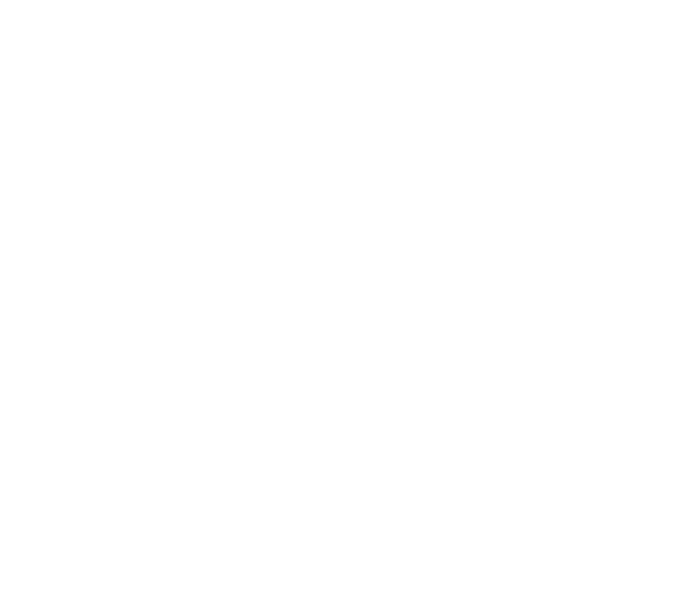
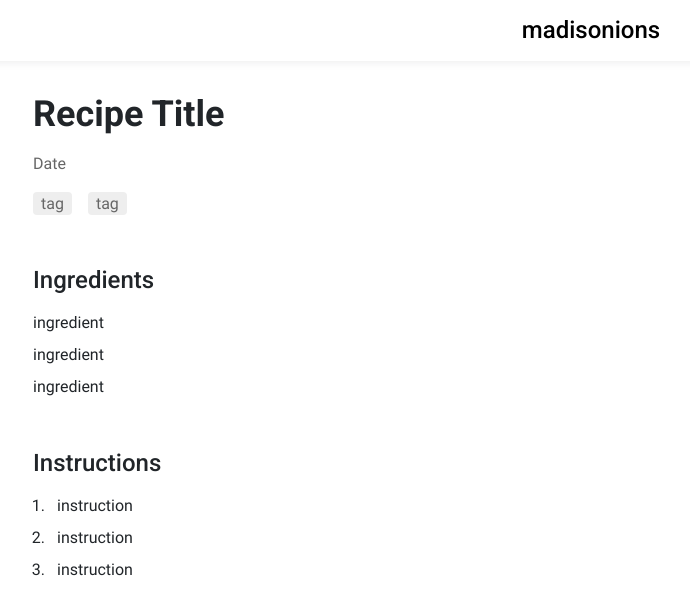
Before and after one commit to haleyalee/recipes, a React (Create React App) app: page /recipe in a window 1280 px wide. Before the commit this address had no page. Shown: the top 614 px of the page, without its empty margins (49-739 px from the left). Built offline with nearby package versions, Linux system fonts and the light colour scheme.

Commit message:
Redirecting on recipe click

```diff
--- a/src/Routing.js
+++ b/src/Routing.js
@@ -1,11 +1,13 @@
 import React from 'react';
 import { Routes, Route } from "react-router-dom";
 import Home from './components/Home/Home';
+import Recipe from './components/Recipe/Recipe';
 
 function Routing() {
   return (
     <Routes>
       <Route path="/" element={<Home />}></Route>
+      <Route path="/recipe" element={<Recipe />}></Route>
     </Routes>
   )
 }
--- a/src/components/Nav/Nav.js
+++ b/src/components/Nav/Nav.js
@@ -1,11 +1,15 @@
 import React from 'react';
+import { Link } from 'react-router-dom';
 
 import './Nav.css';
 
 function Nav() {
   return (
     <nav>
-      <h1>madisonions</h1>
+      <h1>
+      <Link to="/">
+        madisonions
+      </Link></h1>
     </nav>
   )
 }
--- a/src/components/Recipe/Recipe.js
+++ b/src/components/Recipe/Recipe.js
@@ -1,9 +1,12 @@
 import React from 'react';
+import Nav from '../Nav/Nav';
 import './Recipe.css';
 
 function Recipe() {
   return (
-    <div className="recipe">
+    <div>
+      <Nav />
+      <div className="recipe container">
         <div className="meta">
           <h2>Recipe Title</h2>
           <p>Date</p>
@@ -31,6 +34,7 @@
           </ol>
         </div>
       </div>
+    </div>
   )
 }
 
--- a/src/components/RecipeCard/RecipeCard.css
+++ b/src/components/RecipeCard/RecipeCard.css
@@ -3,6 +3,12 @@
   margin: 0 !important;
   padding: 0;
   box-shadow: rgba(0, 0, 0, 0.1) 0px 4px 12px;
+  text-decoration: none;
+  color: #000000;
+}
+
+.recipe-card:hover {
+  transform: scale(1.01);
 }
 
 .recipe-card img {
--- a/src/components/RecipeCard/RecipeCard.js
+++ b/src/components/RecipeCard/RecipeCard.js
@@ -1,4 +1,5 @@
 import React from 'react';
+import { Link } from 'react-router-dom';
 
 import './RecipeCard.css';
 
@@ -6,10 +7,10 @@
 
   const { img, title } = props;
   return (
-    <div className="recipe-card">
+    <Link to="/recipe" className="recipe-card">
       <img src={img} alt={title} width={220} height={275} />
       <h2>{title}</h2>
-    </div>
+    </Link>
   )
 }
 
--- a/src/index.css
+++ b/src/index.css
@@ -8,3 +8,12 @@
 body {
   font-family: "Roboto";
 }
+
+a {
+  text-decoration: none;
+  color: #000000;
+}
+
+a:hover {
+  color: #000000;
+}
```
Lines whose indentation alone changed are shown as unchanged.
